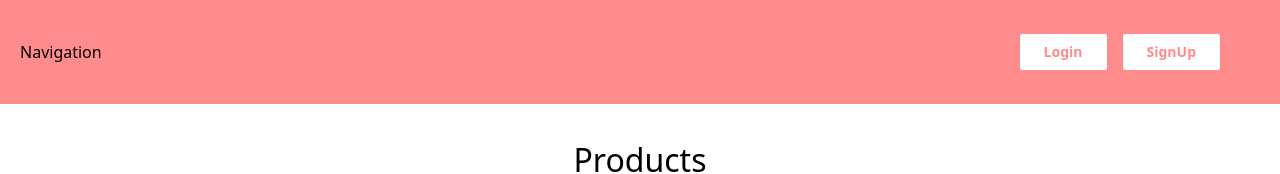
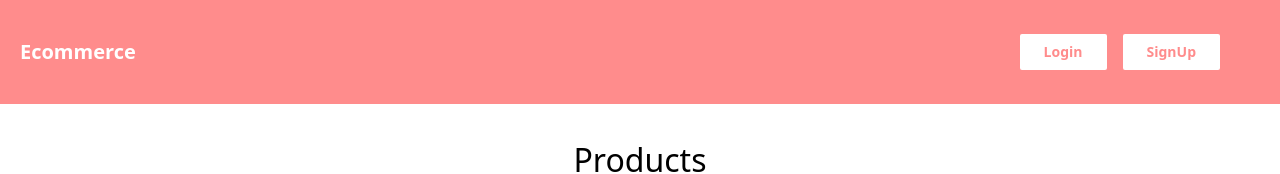
Before and after one commit to RishiKumar156/react-chat, a React (Vite) app: page / in a window 1280 px wide. Shown: the top 174 px of the page. Built offline with nearby package versions, Linux system fonts and the light colour scheme; no server answers.

Commit message:
new updations

```diff
--- /dev/null
+++ b/src/Components/Cart/Cart.jsx
@@ -0,0 +1,6 @@
+import React from "react";
+
+export const Cart = (props) => {
+  console.log(props.name);
+  return <div>Cart</div>;
+};
--- a/src/Components/DialogBox.jsx
+++ b/src/Components/DialogBox.jsx
@@ -20,7 +20,7 @@ export default function DialogBox({ isOpen, onClose, data }) {
             <h3 className="font-semibold text-[1rem] md:text-xl">
               {data?.title}
             </h3>
-            <p className="text-xs py-4 md:text-sm md:py-2">
+            <p className="text-xs p-[1rem] pl-[0] md:text-sm md:py-2">
               {data?.description}
             </p>
             <div className="flex items-evenly">
--- a/src/Components/Nav/Navigation.jsx
+++ b/src/Components/Nav/Navigation.jsx
@@ -25,9 +25,9 @@ export default function Navigation() {
 
   return (
     <div className="fixed flex items-center justify-between top-0 left-0 w-full h-[13vh] p-5 bg-[#FF8C8C]">
-      <h1>Navigation</h1>
+      <h1 className="text-white font-bold text-xl">Ecommerce</h1>
       {token ? (
-        <CircleUserRound className="text-white w-[30px] mr-[1rem]" />
+        <CircleUserRound className="text-white w-[50px] h-[50px] mr-[1rem] cursor-pointer" />
       ) : (
         <div className="mr-[0.3rem] md:mr-[2rem]">
           <button
@@ -44,7 +44,8 @@ export default function Navigation() {
           />
           <button
             onClick={() => setSignUpModalOpen(true)}
-            className="text-[#FF8C8C] transition duration-300 hover:bg-[#FF8C8C] hover:text-white font-semibold text-sm py-2 px-6 bg-[white] mx-[0.5rem] rounded-sm"
+            className="text-[#FF8C8C] transition duration-300 hover:bg-[#FF8C8C]
+            hover:text-white font-semibold text-sm py-2 px-6 bg-[white] mx-[0.5rem] rounded-sm"
           >
             SignUp
           </button>
```
